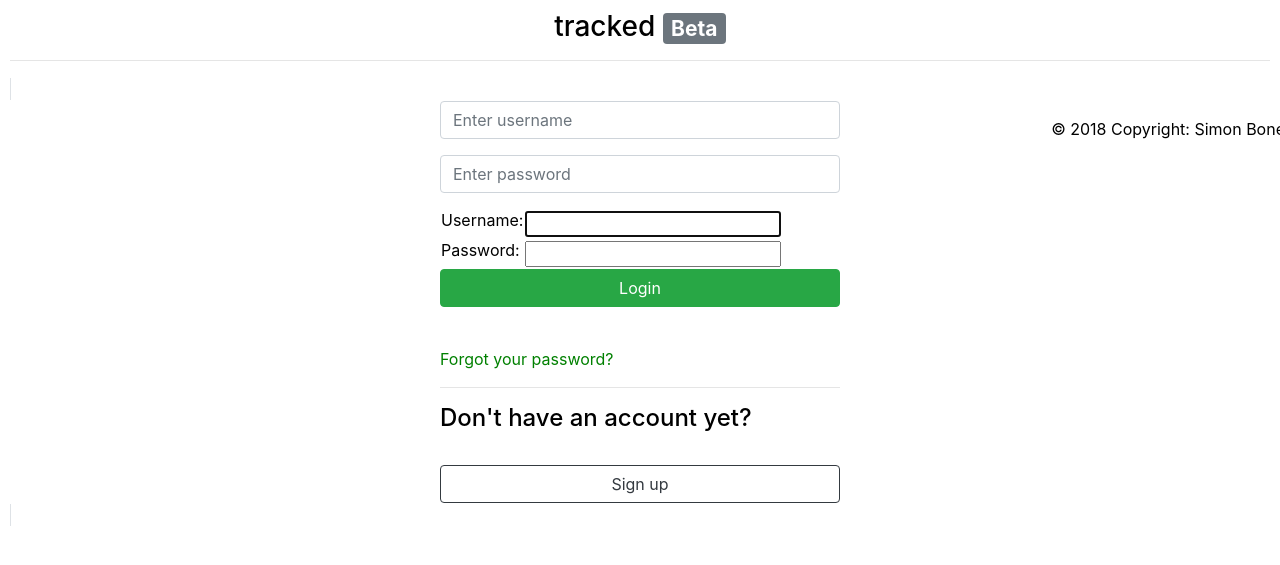
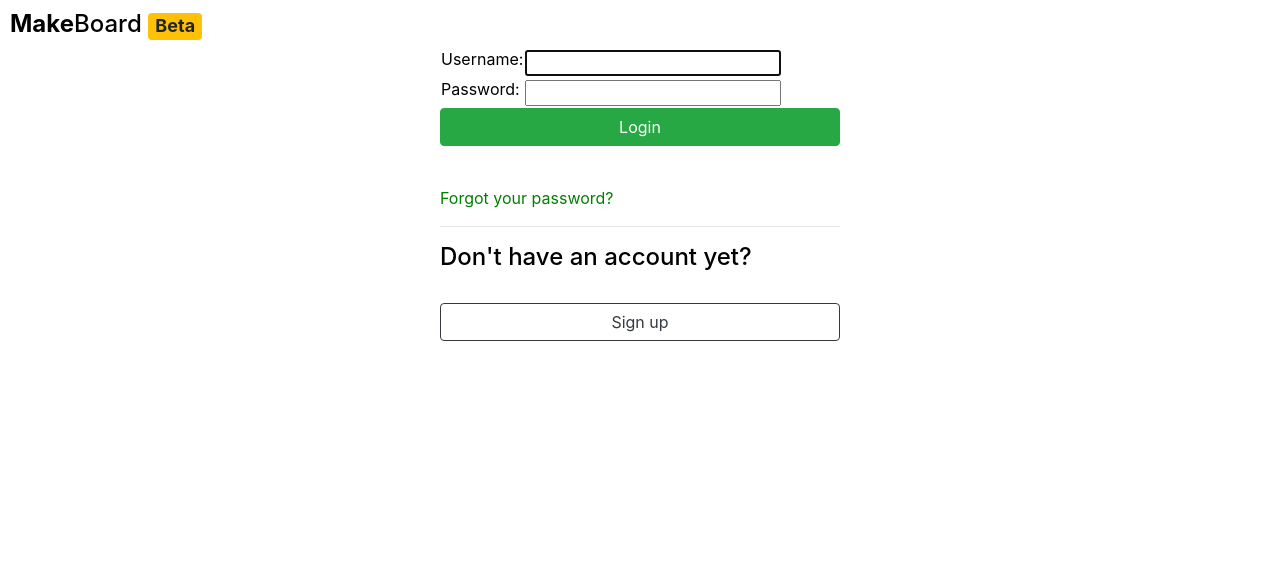
Before and after one commit to stpbone/MakeBoard, a Django app: page /accounts/login/ in a window 1280 px wide. Shown: the top 565 px of the page. Run offline with Django 3.2, Linux system fonts and the light colour scheme; some libraries are stand-ins or nearby versions.

Commit message:
changes to templates, views and urls.

```diff
--- a/mysite/blog/forms.py
+++ b/mysite/blog/forms.py
@@ -6,4 +6,4 @@ class PostForm(forms.ModelForm):
 
     class Meta:
         model = Post
-        fields = ('title', 'text', 'target_customer')
+        fields = ('title', 'category', 'text', 'target_customer')
--- a/mysite/blog/models.py
+++ b/mysite/blog/models.py
@@ -9,7 +9,9 @@ class Post(models.Model):
     text = models.TextField()
     created_date = models.DateTimeField(default=timezone.now)
     published_date = models.DateTimeField(blank=True, null=True)
-    target_customer = models.TextField()
+    target_customer = models.TextField(max_length=200)
+    category = models.TextField()
+
 
     def publish(self):
         self.published_date = timezone.now()
--- a/mysite/blog/static/css/blog.css
+++ b/mysite/blog/static/css/blog.css
@@ -29,3 +29,9 @@ a:hover {
  .page-header ul {
  	list-style: none;
  }
+
+ .jumbotron {
+ 	background-image: url("https://image.freepik.com/free-vector/abstract-design-background_1048-6726.jpg");
+ 	background-position: cover;
+ 	height: 400px;
+ }
--- a/mysite/blog/templates/blog/header.html
+++ b/mysite/blog/templates/blog/header.html
@@ -5,11 +5,13 @@
         <link rel="stylesheet" href="https://maxcdn.bootstrapcdn.com/bootstrap/4.0.0/css/bootstrap.min.css" integrity="sha384-Gn5384xqQ1aoWXA+058RXPxPg6fy4IWvTNh0E263XmFcJlSAwiGgFAW/dAiS6JXm" crossorigin="anonymous">
         <link href='//fonts.googleapis.com/css?family=Lobster&subset=latin,latin-ext' rel='stylesheet' type='text/css'>
         <link rel="stylesheet" href="{% static 'css/blog.css' %}">
+            <script src="https://ajax.googleapis.com/ajax/libs/jquery/3.3.1/jquery.min.js"></script>
+    <script src="https://maxcdn.bootstrapcdn.com/bootstrap/3.3.7/js/bootstrap.min.js"></script>
     </head>
   <body>
 
-    <div class="page-header text-center">
-        <h3><a href="/" ">tracked </a><span class="badge badge-secondary">Beta</span></h3><hr>
+    <div class="page-header text-left">
+        <h4><a href="/" "><strong>Make</strong>Board </a><span class="badge badge-warning">Beta</span></h4>
     </div>
 
     {% block content %}
@@ -17,16 +19,7 @@
 
 <hr>
 <!-- Footer -->
-<footer class="page-footer font-small blue">
 
-  <!-- Copyright -->
-  <div class="footer-copyright text-center py-3">© 2018 Copyright:
-    <a href="https://mdbootstrap.com/education/bootstrap/"> Simon Bone</a>
-  </div>
-  <!-- Copyright -->
-
-</footer>
-<!-- Footer -->
 
   </body>
 </html>
--- a/mysite/blog/templates/blog/home_page.html
+++ b/mysite/blog/templates/blog/home_page.html
@@ -4,5 +4,11 @@
     <div>
         <a href="/projects">projects</a>
         <a href="/pricing">pricing</a>
+        <a href="/accounts/login">login</a>
+    </div>
+
+    <div class="jumbotron text-center">
+    	<h1>Track your projects. Get more done.</h1>
+    	<button class="btn btn-success"><a href="accounts/login">Get started</a></button>
     </div>
 {% endblock %}
--- a/mysite/blog/templates/blog/post_detail.html
+++ b/mysite/blog/templates/blog/post_detail.html
@@ -1,6 +1,7 @@
 {% extends 'blog/header.html' %}
 
 {% block content %}
+<p><a href="/projects"><u><strong>&larr; all projects</strong></u></a> </p>
     <div class="post">
         {% if post.published_date %}
             <div class="date">
--- a/mysite/blog/templates/registration/login.html
+++ b/mysite/blog/templates/registration/login.html
@@ -1,9 +1,9 @@
-{% extends "blog/header.html" %}
+{% extends 'blog/header.html' %}
 
 
 {% block content %}
 
-<span class="border">
+
 <div class="row">
 <div class="col-sm-4"></div>
 <div class="col-sm-4">
@@ -26,12 +26,7 @@
 {% csrf_token %}
 <table>
 
-  <div class="form-group">
-  <input type="text" class="form-control" id="usr" placeholder="Enter username">
-</div>
-<div class="form-group">
-  <input type="password" class="form-control" id="pwd" placeholder="Enter password">
-</div>
+
 
 
 
@@ -59,6 +54,4 @@
   <br><button type="button" class="btn btn-outline-dark btn-block">Sign up</button>
 </div>
 
-
-
 {% endblock %}
--- a/mysite/blog/urls.py
+++ b/mysite/blog/urls.py
@@ -2,6 +2,7 @@ from django.urls import path
 from . import views
 from django.urls import include
 from django.contrib.auth import views as auth_view
+
 
 
 urlpatterns = [
--- a/mysite/blog/views.py
+++ b/mysite/blog/views.py
@@ -5,6 +5,7 @@ from .forms import PostForm
 from django.shortcuts import redirect
 from django.contrib.auth import login, authenticate
 from django.contrib.auth.forms import UserCreationForm
+
 
 def post_list(request):
     posts = Post.objects.filter(published_date__lte=timezone.now()).order_by('published_date')
@@ -46,7 +47,3 @@ def post_edit(request, pk):
     else:
         form = PostForm(instance=post)
     return render(request, 'blog/post_edit.html', {'form': form})
-
-from django.contrib.auth import login, authenticate
-from django.contrib.auth.forms import UserCreationForm
-from django.shortcuts import render, redirect
```
Also changed, not shown: mysite/blog/templates/blog/edit_post.html (added, +10 -0 lines), mysite/blog/templates/blog/post_list.html (+29 -11 lines), mysite/blog/templates/blog/post_list_back.html (added, +33 -0 lines), mysite/blog/migrations/0003_post_category.py (added), mysite/blog/migrations/0004_auto_20190104_1304.py (added).
